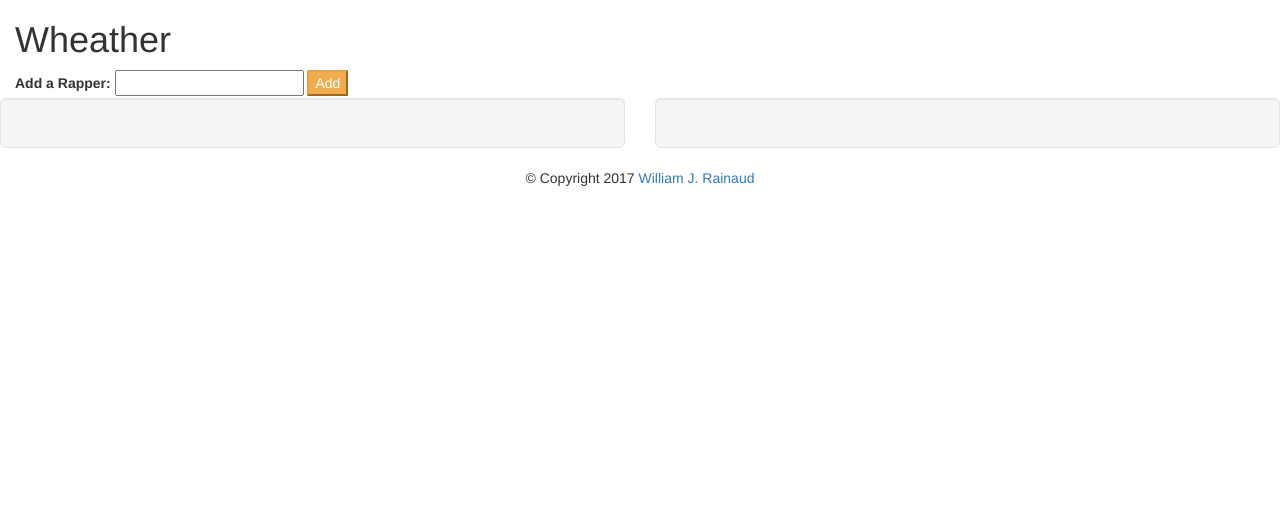
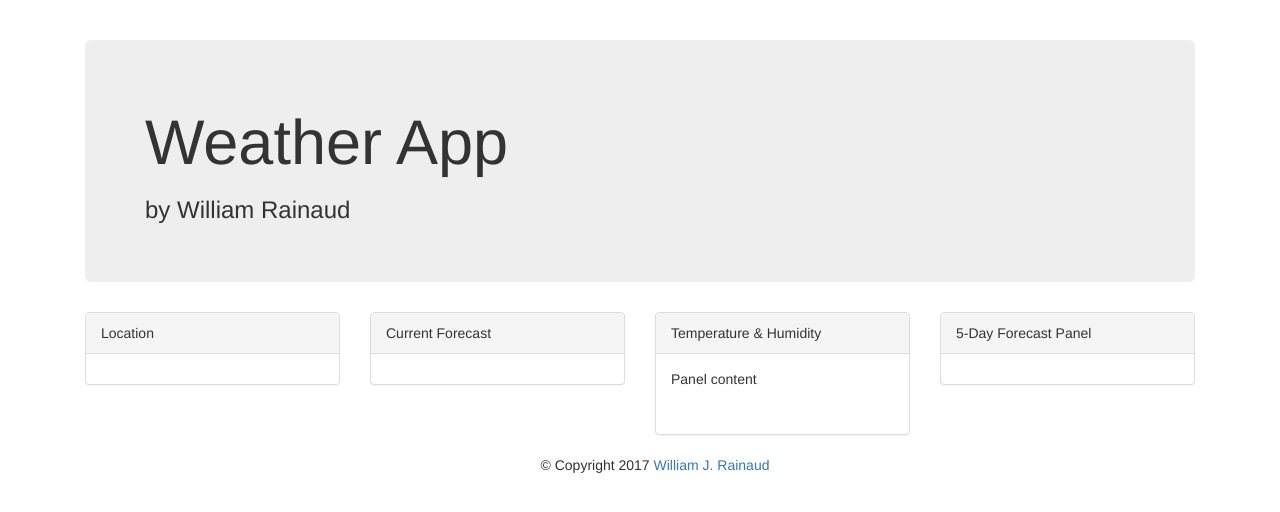
Before and after one commit to wrainaud/Weather-Machine, a plain HTML site: page index.html in a window 1280 px wide. Drawn offline with nearby package versions, Linux system fonts and the light colour scheme.

Commit message:
Reformat HTML add CSS and JS

```diff
--- a/assets/css/style.css
+++ b/assets/css/style.css
@@ -0,0 +1,3 @@
+.jumbotron{
+	margin-top: 40px;
+}
--- a/assets/js/app.js
+++ b/assets/js/app.js
@@ -0,0 +1,31 @@
+// Document Ready
+$(document).ready(function(){
+
+    // Get Geolocation
+
+      if (navigator.geolocation) {
+        navigator.geolocation.getCurrentPosition(function(position) {
+        $("#location").html("<b>latitude:</b> " + position.coords.latitude + "<br><b>longitude:</b> " + position.coords.longitude);
+        });
+    }
+
+	// Function to get Pexel Image and set as background
+	function pexelsGet(){
+
+	  var authkey = "563492ad6f91700001000001be480b819db8420a648ce3420de38bf3";
+	  var pexelURL = "http://api.pexels.com/v1/search?query=" + rapper;
+
+	  $.ajax({
+	    	Authorization: authkey,
+	     	url: queryURL,
+	    	method: "GET"
+	      })
+
+	  	.done(function(response) {
+
+	  	// Check the console log
+	  	console.log(response)
+
+        });
+    }
+});
--- a/index.html
+++ b/index.html
@@ -1,6 +1,6 @@
 <!-- William Rainaud
   Rutgers Coding Bootcamp
-  Random Project - GifTastic -->
+  Random Project - Weather Machine -->
 
 <!DOCTYPE html>
 <html lang="en">
@@ -11,56 +11,68 @@
     <!-- The above 3 meta tags *must* come first in the head; any other head content must come *after* these tags -->
 
     <!-- Title -->
-    <title>Wheather</title>
+    <title>Weather App</title>
 
     <!-- Favicon -->
     <!-- <link rel="icon" type="image/png" href="" /> -->
 
     <!-- Latest compiled and minified CSS -->
-    <link rel="stylesheet" href="https://maxcdn.bootstrapcdn.com/bootstrap/3.3.7/css/bootstrap.min.css">
+    <link rel="stylesheet" href="https://maxcdn.bootstrapcdn.com/bootstrap/4.0.0-beta/css/bootstrap.min.css" integrity="sha384-/Y6pD6FV/Vv2HJnA6t+vslU6fwYXjCFtcEpHbNJ0lyAFsXTsjBbfaDjzALeQsN6M" crossorigin="anonymous">
 
-    <!-- Main Styles -->
-    <!-- <link rel="stylesheet" type="text/css" href="assets/css/style.css"> -->
+    <!-- Bootswatch Theme Styles -->
+   <link rel="stylesheet" type="text/css" href="https://bootswatch.com/darkly/bootstrap.min.css">
+
+    <!-- Additional Styles -->
+   <link rel="stylesheet" type="text/css" href="assets/css/style.css">
 
 </head>
 <body>
 
+	<div class="container">
+		<!-- Page Title -->
+		<div class="jumbotron">
+	  		<h1>Weather App</h1>
+	  		<h3>by William Rainaud</h3>
+		</div>
 
-	<div class="container-fluid">
 		<div class="row">
-			<div class="col-sm-12">
+			<!-- Location Panel -->
+			<div class="col-sm-3">
+				<div class="panel panel-default">
+		  			<div class="panel-heading">Location</div>
+		  			<div class="panel-body" id="location"></div>
+		    	</div>
+		    </div>
 
-				<!-- Page Title -->
-				<h1 class="mainTitle">Wheather</h1>
+			<!-- Current Forecast Panel -->
+			<div class="col-sm-3">
+				<div class="panel panel-default">
+		  			<div class="panel-heading">Current Forecast</div>
+		  			<div class="panel-body" id="current-forecast"></div>
+		    	</div>
+		    </div>
 
-				<!-- Input Form -->
-				<form id="rapper-form">
-	      			<label for="rapper-input">Add a Rapper: </label>
-	      				<input type="label" id="rapper-input"></input>
-	      				<input id="addRapper" value="Add" type="submit" class="btn-warning"></input>
-	    		</form>
+			<!-- Temperature & Humidity Panel -->
+			<div class="col-sm-3">
+				<div class="panel panel-default">
+		  			<div class="panel-heading">Temperature & Humidity</div>
+		  			<div class="panel-body" id="temperature"> Panel content</div>
+		  			<div class="panel-body" id="humidity"></div>
+		    	</div>
+		    </div>
 
+			<!-- 5-Day Forecast Panel -->
+			<div class="col-sm-3">
+				<div class="panel panel-default">
+		  			<div class="panel-heading">5-Day Forecast Panel</div>
+		  			<div class="panel-body" id="five-day-forecast"></div>
 		    	</div>
 		    </div>
 		</div>
 
-		<!-- Button Container -->
-    	<div class="row">
-			<div class="col-sm-6">
-				<div id="rapperButtons" class="well well-lg"></div>
-			</div>
-
-
-		<!-- Gifs Section -->
-			<div class="col-sm-6">
-				<div id="gifs-appear-here" class="well well-lg"></div>
-			</div>
-		</div>
-	</div>
-
-		<!-- Footer start here -->
+		<!-- Footer -->
 		<footer>
-		<div class="container-fluid">
+			<div class="container">
 				<div class="row justify-content-center">
 					<div class="col-xs-12 text-center">
 						© Copyright 2017 <a href="https://wrainaud.github.io/Responsive-Portfolio/" target="_blank">William J. Rainaud</a> <br/>
@@ -68,6 +80,20 @@
 				</div>
 			</div>
 		</footer>
+	</div>
+
+	<!-- Optional jQuery -->
+	<script src="https://code.jquery.com/jquery-3.2.1.slim.min.js" integrity="sha384-KJ3o2DKtIkvYIK3UENzmM7KCkRr/rE9/Qpg6aAZGJwFDMVNA/GpGFF93hXpG5KkN" crossorigin="anonymous"></script>
+
+	<!-- Optional Popper.js -->
+	<script src="https://cdnjs.cloudflare.com/ajax/libs/popper.js/1.11.0/umd/popper.min.js" integrity="sha384-b/U6ypiBEHpOf/4+1nzFpr53nxSS+GLCkfwBdFNTxtclqqenISfwAzpKaMNFNmj4" crossorigin="anonymous"></script>
+
+	<!-- Optional Minified Bootstrap.js -->
+	<script src="https://maxcdn.bootstrapcdn.com/bootstrap/4.0.0-beta/js/bootstrap.min.js" integrity="sha384-h0AbiXch4ZDo7tp9hKZ4TsHbi047NrKGLO3SEJAg45jXxnGIfYzk4Si90RDIqNm1" crossorigin="anonymous"></script>
+
+	<!-- Javascript File -->
+	<script type="text/javascript" src="assets/js/app.js"></script>
+
 
 
 </body>
```
Lines whose indentation alone changed are shown as unchanged.
